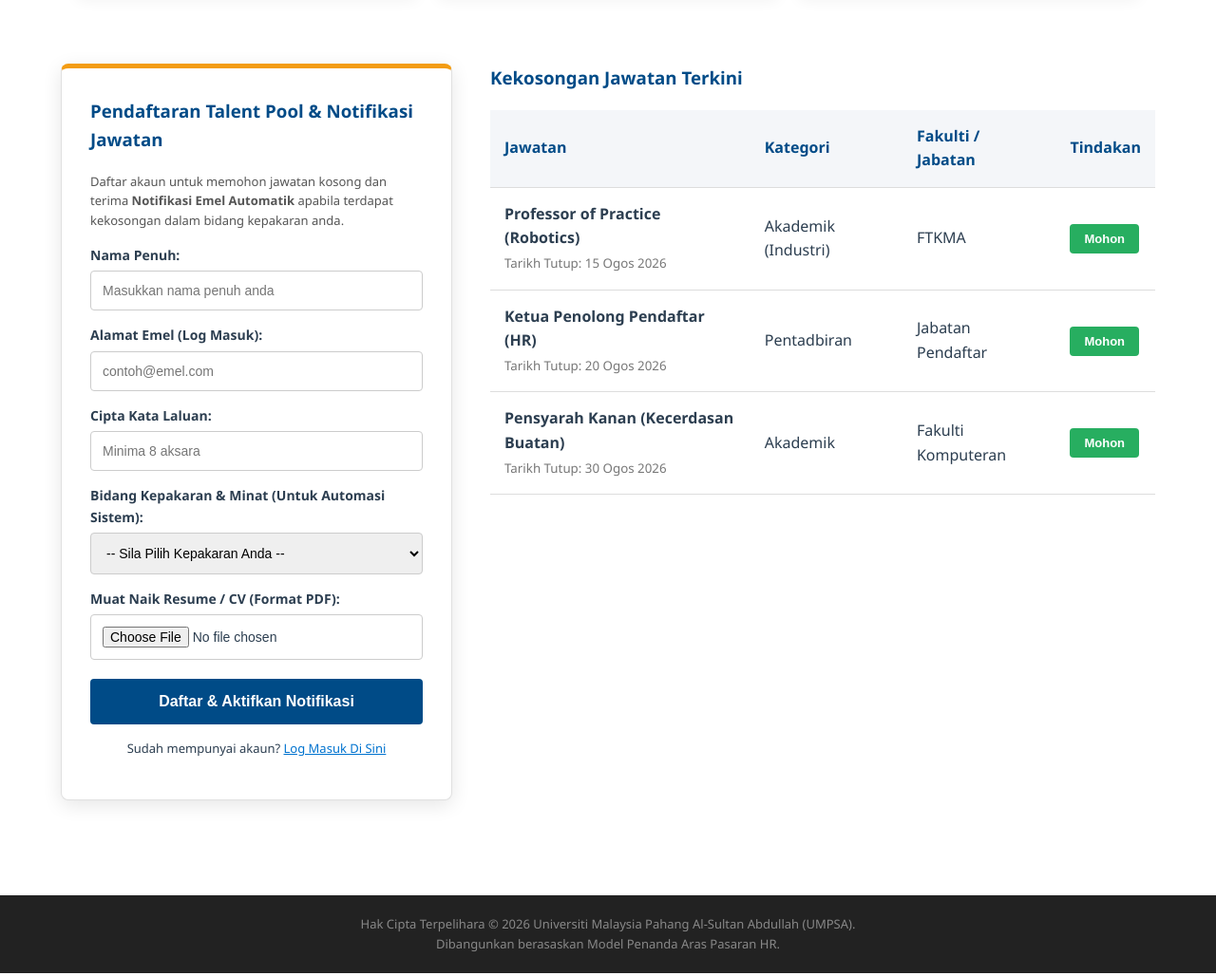
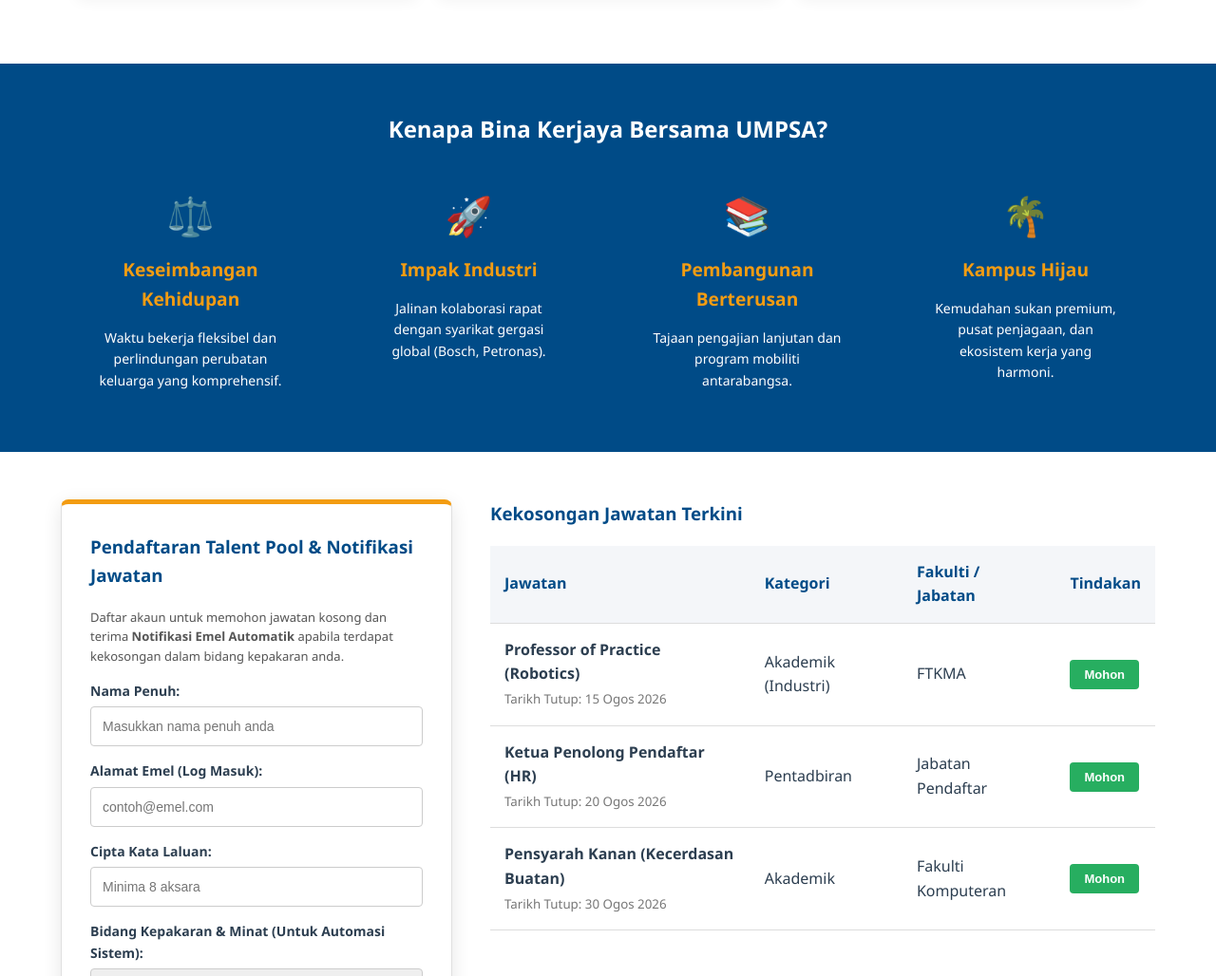
Before and after one commit to hanikasitis/umpsa-career-hub, a plain HTML site: page index.html in a window 1280 px wide. Shown: the part 935-1963 px from the top of the page at 95% size. Drawn offline with Linux system fonts and the light colour scheme.

Commit message:
Update index.html

```diff
--- a/index.html
+++ b/index.html
@@ -113,7 +113,25 @@
         }
         .btn-outline:hover { background-color: var(--secondary-blue); color: white; }
 
-        /* Quick-Drop Form & Job Board Layout */
+        /* EVP Section (Budaya & Faedah UMPSA) */
+        .evp-section {
+            background-color: var(--primary-blue);
+            color: white;
+            padding: 50px 5%;
+            margin-top: 50px;
+        }
+        .evp-container {
+            display: flex;
+            flex-wrap: wrap;
+            justify-content: space-around;
+            text-align: center;
+            gap: 20px;
+        }
+        .evp-item { width: 200px; }
+        .evp-item span { font-size: 40px; display: block; margin-bottom: 10px;}
+        .evp-item h4 { margin: 0 0 10px 0; font-size: 1.2em; color: var(--accent-orange);}
+
+        /* Registration Form & Job Board Layout */
         .main-content {
             display: flex;
             flex-wrap: wrap;
@@ -165,7 +183,7 @@
         .btn-apply:hover { background-color: #219653; }
 
         /* Footer */
-        .footer { text-align: center; padding: 20px; background-color: #222; color: #888; margin-top: 50px; font-size: 13px; }
+        .footer { text-align: center; padding: 20px; background-color: #222; color: #888; font-size: 13px; }
 
         /* Mobile Responsiveness */
         @media (max-width: 768px) {
@@ -186,7 +204,7 @@
         </div>
         <div class="nav-links">
             <a href="#">Utama</a>
-            <a href="#jobs">Kekosongan Semasa</a>
+            <a href="#budaya">Budaya UMPSA</a>
             <a href="#talent-pool" class="login-btn">Log Masuk / Daftar</a>
         </div>
     </div>
@@ -213,6 +231,32 @@
             <h3>🌟 Bakat Masa Hadapan</h3>
             <p>Peluang hebat untuk graduan baharu melalui penempatan latihan industri dan program perantis.</p>
             <a href="#jobs" class="btn-outline">Teroka Jawatan Eksekutif</a>
+        </div>
+    </div>
+
+    <div class="evp-section" id="budaya">
+        <h2 style="text-align: center; margin-top: 0; margin-bottom: 40px;">Kenapa Bina Kerjaya Bersama UMPSA?</h2>
+        <div class="evp-container">
+            <div class="evp-item">
+                <span>⚖️</span>
+                <h4>Keseimbangan Kehidupan</h4>
+                <p style="font-size:14px;">Waktu bekerja fleksibel dan perlindungan perubatan keluarga yang komprehensif.</p>
+            </div>
+            <div class="evp-item">
+                <span>🚀</span>
+                <h4>Impak Industri</h4>
+                <p style="font-size:14px;">Jalinan kolaborasi rapat dengan syarikat gergasi global (Bosch, Petronas).</p>
+            </div>
+            <div class="evp-item">
+                <span>📚</span>
+                <h4>Pembangunan Berterusan</h4>
+                <p style="font-size:14px;">Tajaan pengajian lanjutan dan program mobiliti antarabangsa.</p>
+            </div>
+            <div class="evp-item">
+                <span>🌴</span>
+                <h4>Kampus Hijau</h4>
+                <p style="font-size:14px;">Kemudahan sukan premium, pusat penjagaan, dan ekosistem kerja yang harmoni.</p>
+            </div>
         </div>
     </div>
 
@@ -248,7 +292,7 @@
 
                 <button type="submit" class="btn-submit">Daftar & Aktifkan Notifikasi</button>
             </form>
-            <p style="font-size: 13px; text-align: center; margin-top: 15px;">Sudah mempunyai akaun? <a href="#" onclick="alert('Ini akan memaparkan kotak log masuk.')" style="color: var(--secondary-blue);">Log Masuk Di Sini</a></p>
+            <p style="font-size: 13px; text-align: center; margin-top: 15px;">Sudah mempunyai akaun? <a href="javascript:void(0)" onclick="alert('Ini akan memaparkan kotak log masuk.')" style="color: var(--secondary-blue);">Log Masuk Di Sini</a></p>
         </div>
 
         <div class="job-board">
```
